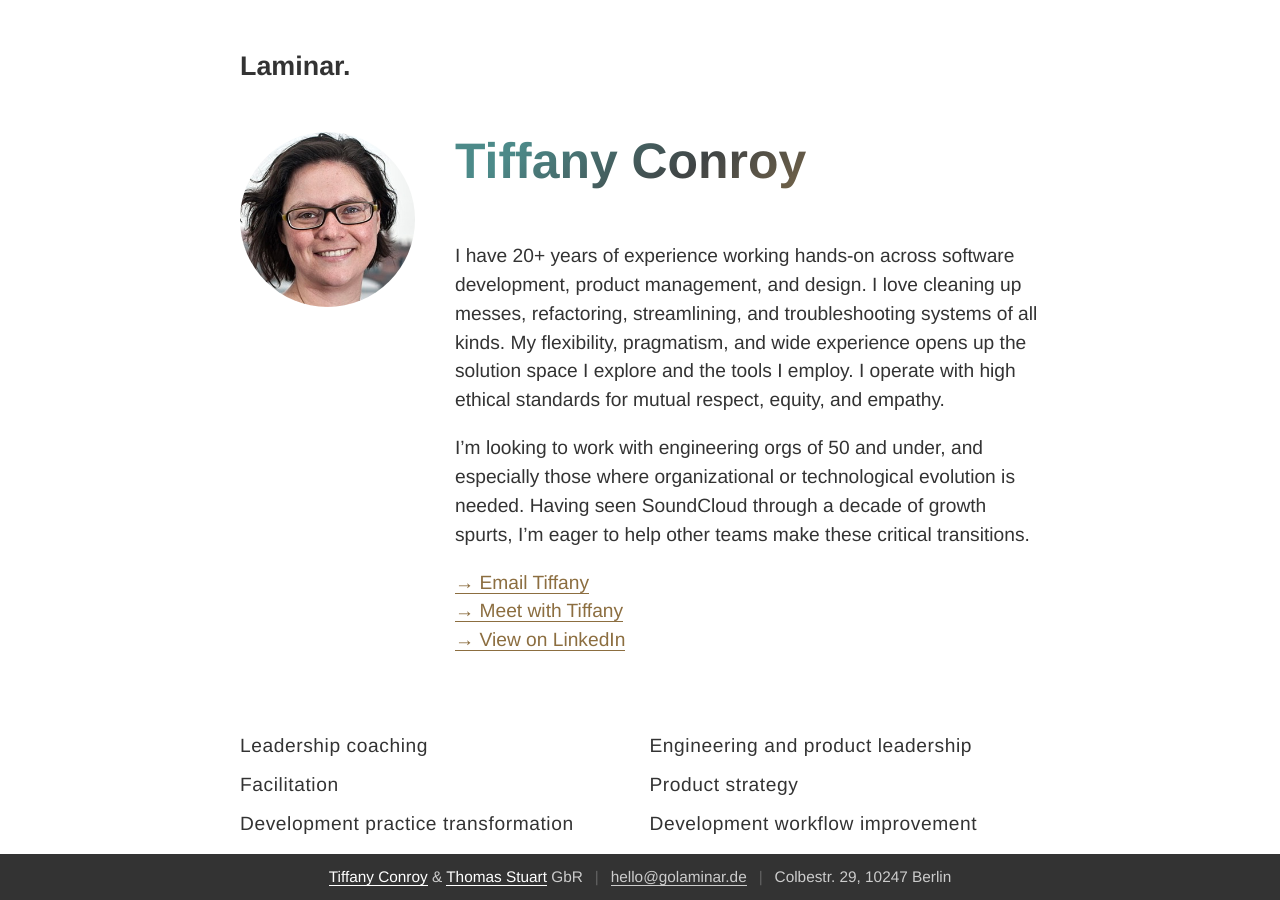
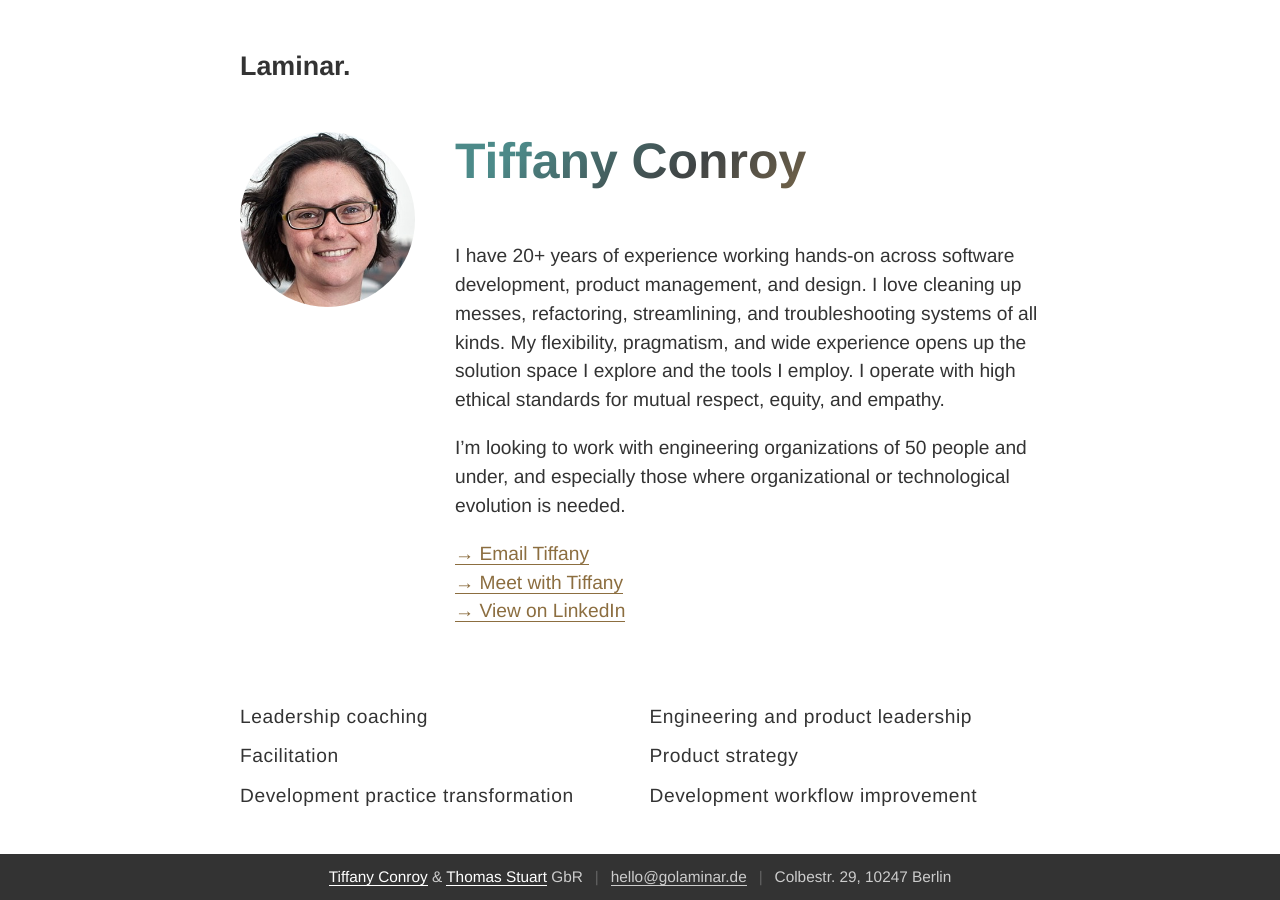
Before and after one commit to golaminar/golaminar.github.io, a Jekyll site: the page built from tiffany/cv.html, in a window 1280 px wide and 900 px high. Built offline with Jekyll 4.4.1, drawn with Linux system fonts in a browser that asks for light colours.

Commit message:
Cut down the intro para in tiffany cv

```diff
--- a/tiffany/cv.html
+++ b/tiffany/cv.html
@@ -40,10 +40,8 @@ redirect_from:
                     I operate with high ethical standards for mutual respect, equity, and empathy.
                 </p>
                 <p>
-                    I’m looking to work with engineering orgs of 50 and under,
+                    I’m looking to work with engineering organizations of 50 people and under,
                     and especially those where organizational or technological evolution is needed.
-                    Having seen SoundCloud through a decade of growth spurts, I’m eager
-                    to help other teams make these critical transitions.
                 </p>
                 <p>
                     <a class="web-only" href="mailto:tiffany.conroy@gmail.com">→ Email Tiffany</a> <span class="print-only">tiffany.conroy@gmail.com</span>
```
